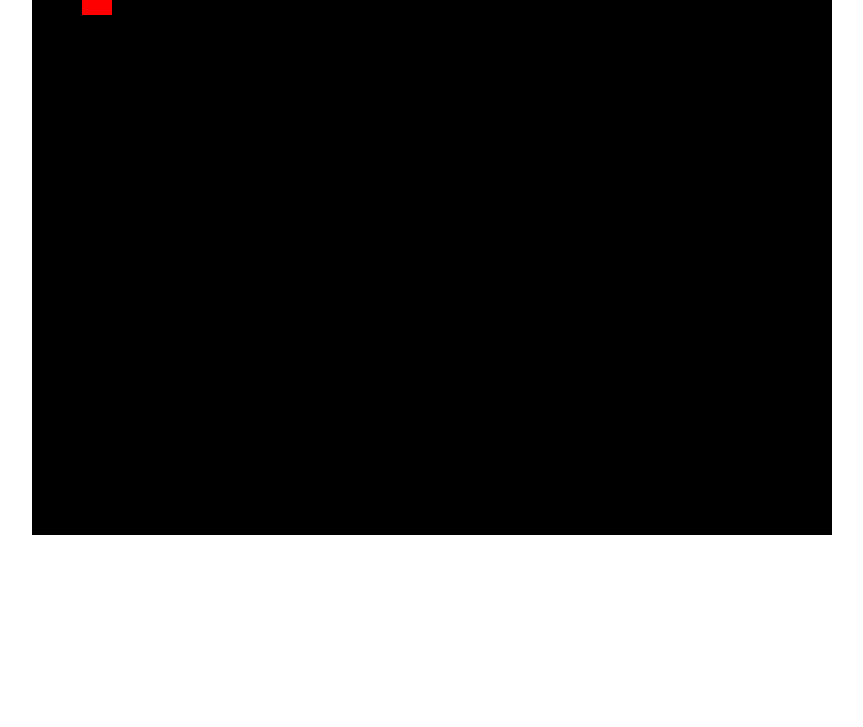
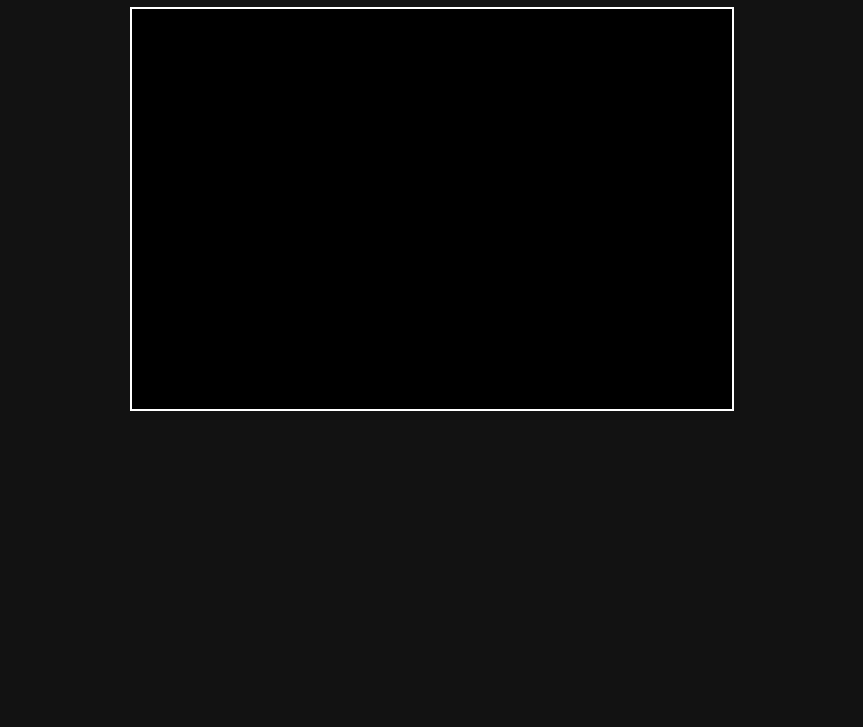
Before and after one commit to fullstacknyc/vanillaScript, a plain HTML site: page index.html in a window 1280 px wide. Shown: the part 73-800 px from the top of the page, without its empty margins (208-1071 px from the left). Drawn offline with Linux system fonts and the light colour scheme.

Commit message:
VictoriaScript V0.0.2

```diff
--- a/game.js
+++ b/game.js
@@ -1,29 +1,20 @@
-// Setup
-const canvas = document.getElementById("gameCanvas");
-const ctx = canvas.getContext("2d");
+const canvas = document.getElementById(`gameCanvas`);
+const ctx = canvas.getContext(`2d`);
 
-// Player (a simple box)
-let player = {
-    x: 50,
-    y: 50,
-    size: 30,
-    speed: 20
-};
+let creatures = [
+    {x: 100, y: 100, speedX: 2, speedY: 1, color: `red`},
+    {x: 200, y: 200, speedX: -1, speedY: 2, color: `blue`}
+];
 
-// Keyboard Controls
-document.addEventListener("keydown", (event) => {
-    if (event.key === "ArrowRight") player.x += player.speed;
-    if (event.key === "ArrowLeft") player.x -= player.speed;
-    if (event.key === "ArrowUp") player.y -= player.speed;
-    if (event.key === "ArrowDown") player.y += player.speed;
+creatures.forEach(creature => {
+    creature.x += creature.speedX;
+    creature.y += creature.speedY;
 });
 
-// Game Loop
-function gameLoop() {
-    ctx.clearRect(0, 0, canvas.width, canvas.height); // Clear screen
-    ctx.fillStyle = "red";
-    ctx.fillRect(player.x, player.y, player.size, player.size); // Draw player
-    requestAnimationFrame(gameLoop); // Repeat
-}
+if (creature.x < 0 || creature.x > canvas.width) creature.speedX *= -1;
+if (creature.y < 0 || creature.y > canvas.height) creature.speedY *= -1;
 
-gameLoop(); // Start the game
+ctx.fillStyle = creature.color;
+ctx.beginPath();
+ctx.arc(creature.x, creature.y, 10, 0, Math.PI * 2);
+ctx.fill();
--- a/index.html
+++ b/index.html
@@ -3,14 +3,16 @@
 <head>
     <meta charset="UTF-8">
     <meta name="viewport" content="width=device-width, initial-scale=1.0">
+    <link rel="icon" href="flower-icon-png.png" type="icon/img">
     <title>Victoria's Garden</title>
-    <link rel="`icon`" href="flower-icon-png.png" type="image/x-icon">
     <style>
-        canvas { background: black; display: block; margin: auto; }
+        body { text-align: center; background: #121212; color: white; font-family: Arial, sans-serif; }
+        canvas { background: black; border: 2px solid white; }
     </style>
 </head>
 <body>
-    <canvas id="gameCanvas" width="800" height="600"></canvas>
+    <h1>Creature Battle</h1>
+    <canvas id="gameCanvas" width="600" height="400"></canvas>
     <script src="game.js"></script>
 </body>
 </html>
```
